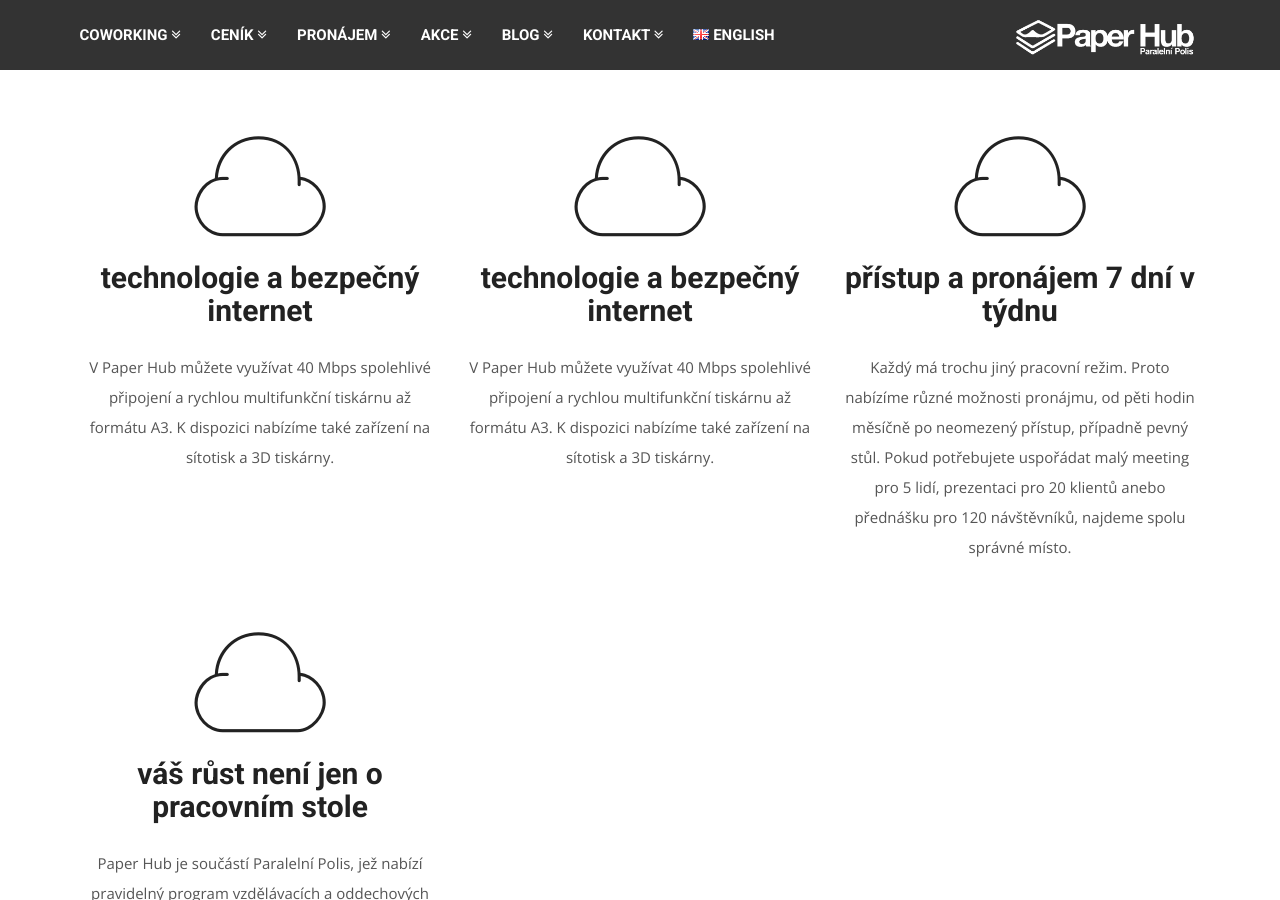
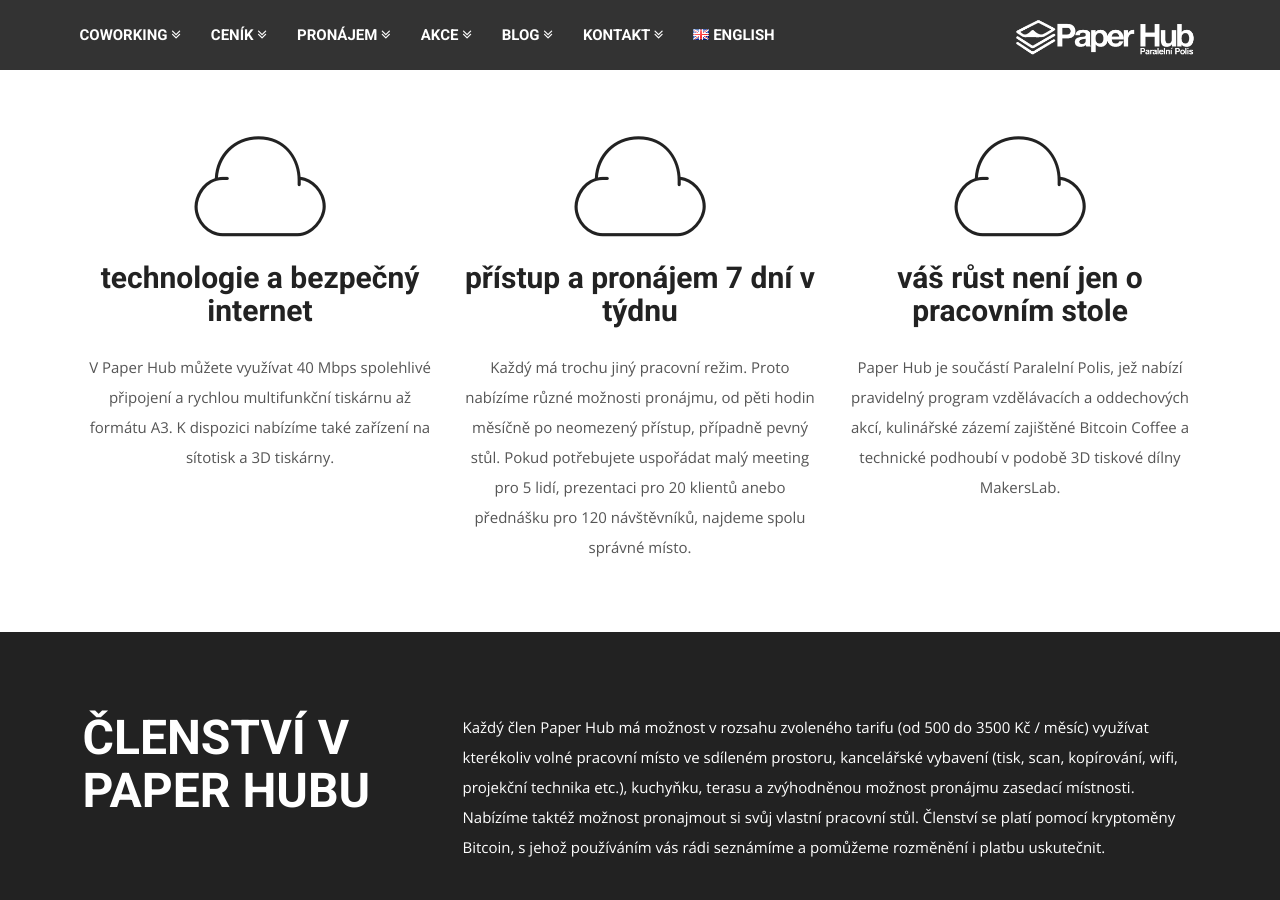
Before and after one commit to ParalelniPolis/paperhubweb, a Jekyll site: the page built from index.html, in a window 1280 px wide and 900 px high, scrolled down 1160 px. Built offline with Jekyll 4.4.1, drawn with Linux system fonts in a browser that asks for light colours; some web fonts are replaced; Markdown is read by kramdown in place of the engine named in the settings; some of the changed text lies outside the part shown.

Commit message:
Update website_text.yaml

```diff
--- a/_data/website_text.yaml
+++ b/_data/website_text.yaml
@@ -117,13 +117,6 @@ below_slides:
 
 
 items_below_slides:
-    -   title:
-            cz: "technologie a bezpečný internet"
-            eng: "technology and safe internet connection"
-        content:
-            cz: "V Paper Hub můžete využívat 40 Mbps spolehlivé připojení a rychlou multifunkční tiskárnu až formátu A3. K dispozici nabízíme také zařízení na sítotisk a 3D tiskárny."
-            eng: "Paper Hub provides you with 40 Mbps reliable internet connection and fast multifunctional printer capable of printing in up to A3 size. Silk screen and 3D printers are also at your disposal."
-
     -   title:
             cz: "technologie a bezpečný internet"
             eng: "technology and safe internet connection"
```
